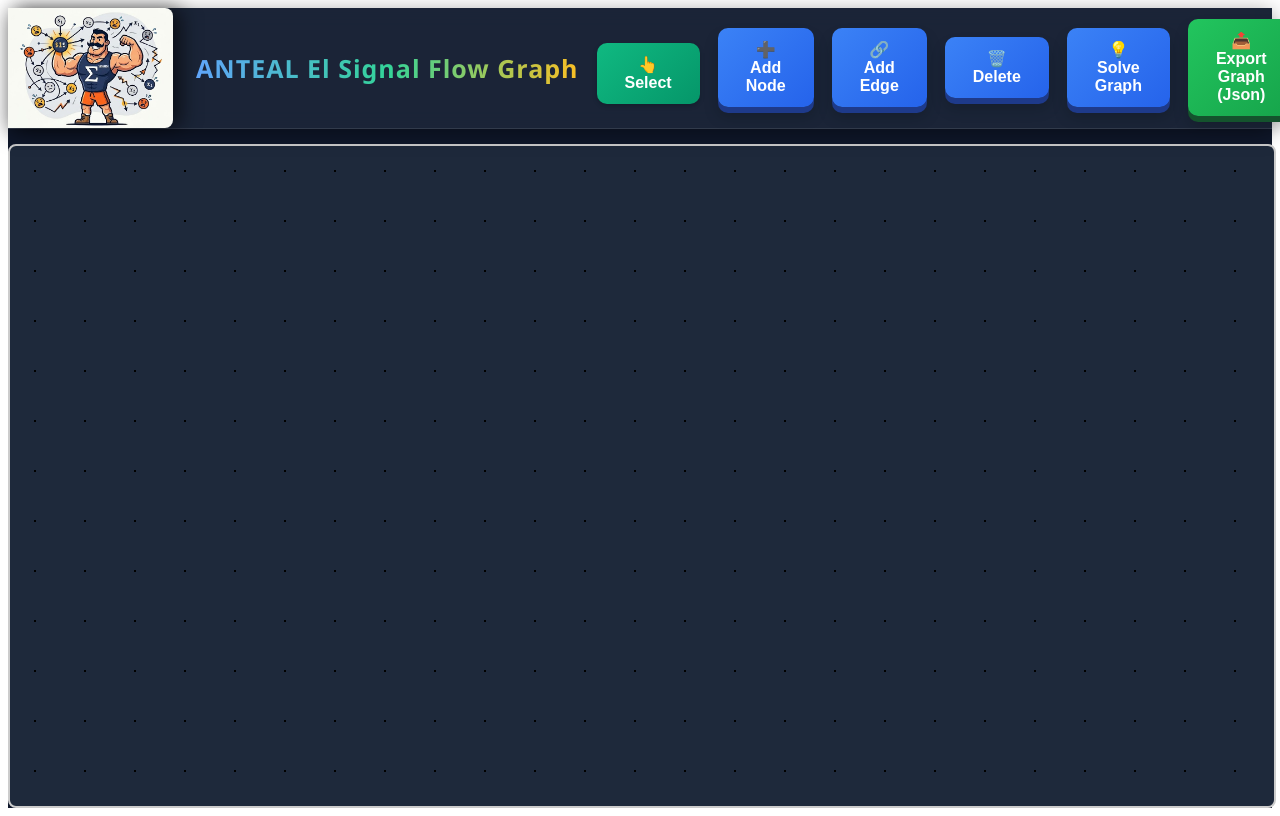
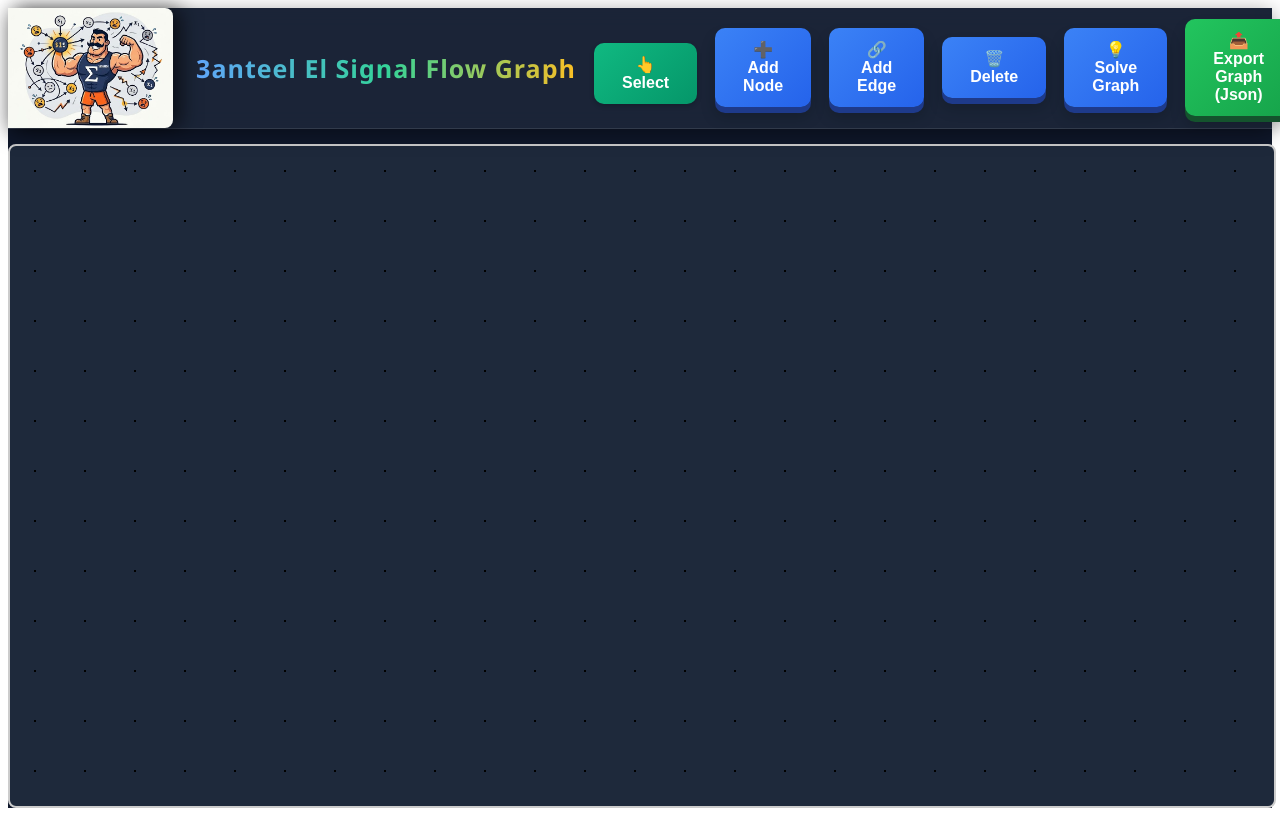
Before and after one commit to MohamedMahmoudAli5125/signal-flow-graph-solver, an Angular app in the folder signal-flow-graph-solver/: page / in a window 1280 px wide. Shown: the top 816 px of the page. Built offline with nearby package versions, Linux system fonts and the light colour scheme.

Commit message:
3anteel El Signal Flow Graph Is Here

```diff
--- a/signal-flow-graph-solver/src/app/components/graph-gui/graph-gui.html
+++ b/signal-flow-graph-solver/src/app/components/graph-gui/graph-gui.html
@@ -1,7 +1,7 @@
 
 <div class="controls">
         <img src="logo.jpeg" alt="Logo" class="logo">
-        <h1>ANTEAL El Signal Flow Graph</h1>
+        <h1>3anteel El Signal Flow Graph</h1>
     <button [class.active]="state === 'Select'" (click)="select()">👆 Select</button>
     <button [class.active]="state === 'AddNode'" (click)="addNode()">➕ Add Node</button>
     <button [class.active]="state === 'AddEdgeSource' || state === 'AddEdgeTarget'" (click)="addEdge()">🔗 Add Edge</button>
```
